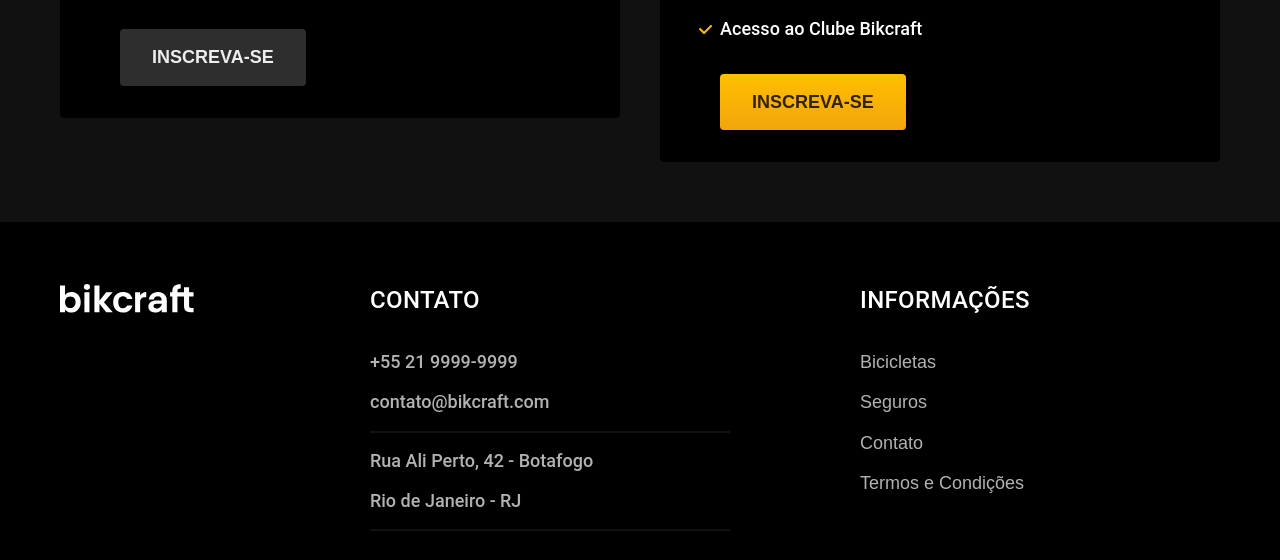
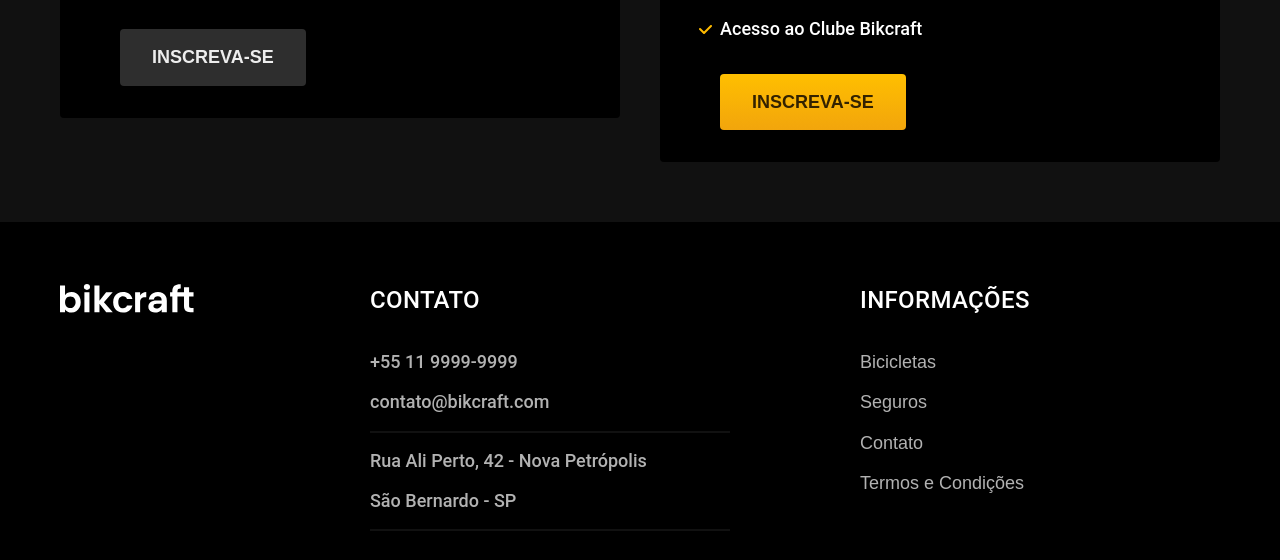
Before and after one commit to Bastoskp/bikcraft-kpb, a plain HTML site: page index.html in a window 1280 px wide. Shown: the part 4325-4885 px from the top of the page. Drawn offline with Linux system fonts and the light colour scheme.

Commit message:
mudança de contato

```diff
--- a/index.html
+++ b/index.html
@@ -159,10 +159,10 @@
       <div class="footer-contato">
         <h3 class="font-2-l-b cor-0">Contato</h3>
         <ul class="font-2-m cor-5">
-          <li><a href="tel:+552199999999">+55 21 9999-9999</a></li>
+          <li><a href="tel:+552199999999">+55 11 9999-9999</a></li>
           <li><a href="mailto:contato@bikcraft.com">contato@bikcraft.com</a></li>
-          <li>Rua Ali Perto, 42 - Botafogo</li>
-          <li>Rio de Janeiro - RJ</li>
+          <li>Rua Ali Perto, 42 - Nova Petrópolis</li>
+          <li>São Bernardo - SP</li>
         </ul>
         <div class="footer-redes">
           <a href="./">
```
Also changed, not shown: seguros.html (+2 -2 lines).
